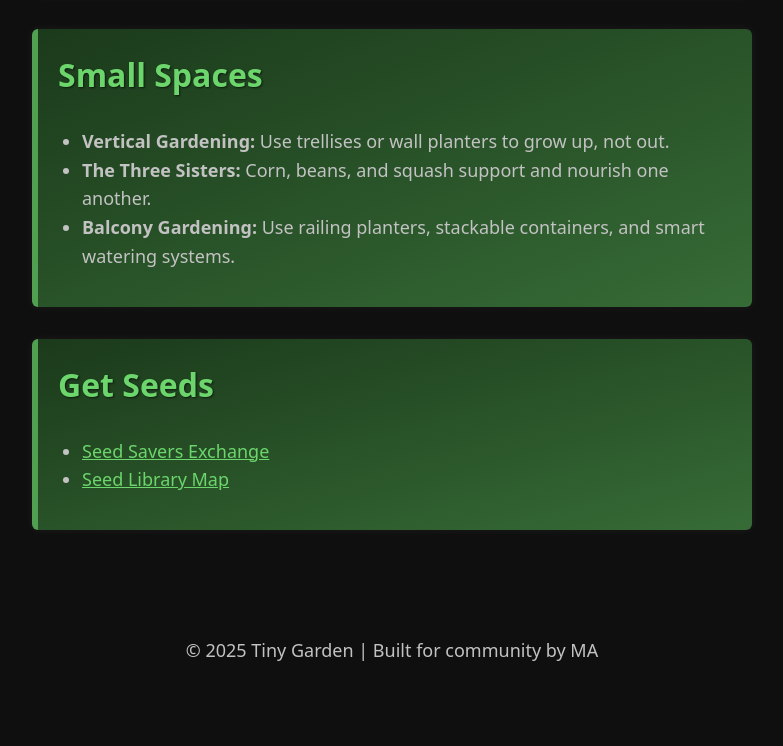
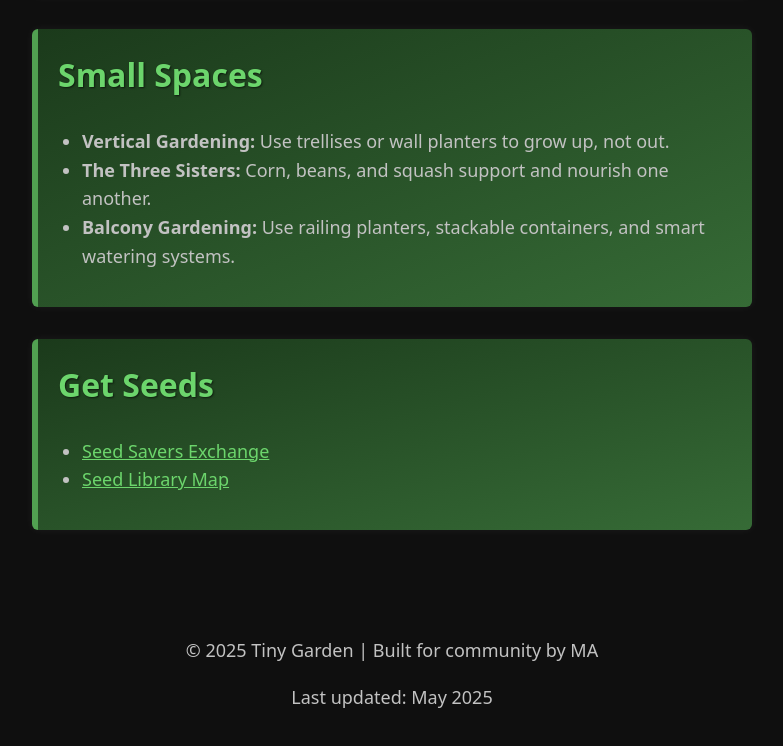
Before and after one commit to MadisonAiman/TinyGarden, a plain HTML site: page docs/index.html in a window 1280 px wide. Shown: the part 964-1710 px from the top of the page, without its empty margins (248-1031 px from the left). Before the commit the page ends 1687 px from the top, so only its background shows below. Drawn offline with Linux system fonts and the light colour scheme.

Commit message:
Added last updated message at footer bottom

```diff
--- a/docs/index.html
+++ b/docs/index.html
@@ -12,7 +12,6 @@
     <!-- Navigation -->
     <nav>
         <a href="#region"> Region</a> |
-       <!-- <a href="#season">Season</a> | -->
         <a href="#pairplanting"> Companion Planting</a> |
         <a href="#smallspaces"> Small Spaces</a> |
         <a href="#seeds"> Seeds</a>
@@ -69,14 +68,6 @@
             </form>
         </section>
 
-        <!-- Placeholder: Seasonal Guidance
-        <section id="season">
-            <h2>Seasonal Tips</h2>
-            <p>Coming soon: How to prep and harvest for each season.</p>
-        </section>
-
-        -->
-
         <!-- Companion Planting -->
         <section id="pairplanting">
             <h2>Companion Planting</h2>
@@ -115,6 +106,7 @@
     <!-- Footer -->
     <footer>
         <p>&copy; 2025 Tiny Garden | Built for community by MA</p>
+        <p>Last updated: May 2025</p>
     </footer>
 
     <!-- Scripts -->
```
